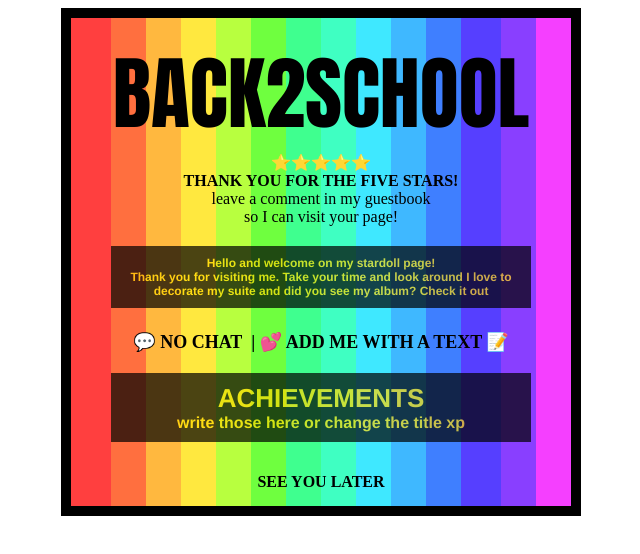
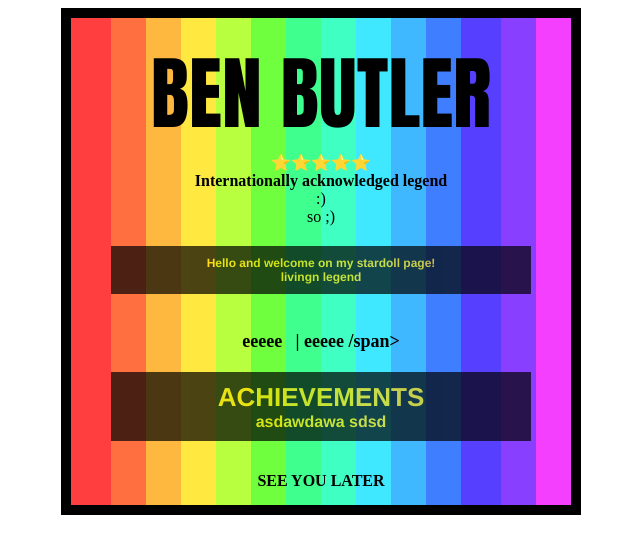
Before and after one commit to benbtler/benbtler.github.io, a plain HTML site: page index.html in a window 1280 px wide. Shown: the whole page, without its empty margins (319-959 px from the left). Drawn offline with Linux system fonts and the light colour scheme.

Commit message:
Update index.html

```diff
--- a/index.html
+++ b/index.html
@@ -1,22 +1,22 @@
  <p style="border: 10px solid black;background: linear-gradient(90deg, #FF3F3F 8%, #FF6F3F 8%, #FF6F3F 15%, #FFB83F 15%, #FFB83F 22%, #FFE83F 22%, #FFE83F 29%, #B8FF3F 29%, #B8FF3F 36%, #6FFF3F 36%, #6FFF3F 43%, #3FFF8F 43%, #3FFF8F 50%, #3FFFC2 50%, #3FFFC2 57%, #3FE8FF 57%, #3FE8FF 64%, #3FB8FF 64%, #3FB8FF 71%, #3F7FFF 71%, #3F7FFF 78%, #563FFF 78%, #563FFF 86%, #893FFF 86%, #893FFF 93%, #F53FFF 93%);   width:500px; margin:auto; text-align: center;color:#000; font-size: 12px; overflow:hidden;" title=" STARDOLL PRESENTATIONS | Made by charly__6__">
     <br />
-    <span style="font-size:80px;"><span style="font-family:impact;"><strong>BACK2SCHOOL</strong></span><br />
+    <span style="font-size:80px;"><span style="font-family:impact;"><strong>BEN BUTLER</strong></span><br />
     <span style="font-size:16px;">⭐️⭐️⭐️⭐️⭐️</span></span><br />
-    <span style="font-size:16px;"><strong>THANK YOU FOR THE FIVE STARS! </strong><br />
-    leave a comment in my guestbook<br />
-    so I can visit your page!</span><br />
+    <span style="font-size:16px;"><strong>Internationally acknowledged legend </strong><br />
+    :)<br />
+    so  ;) </span><br />
     <br />
     <strong><span style="font-size:12px;"><span style="font-family:helvetica;"><span style="opacity:0.7;background-color: #000; padding: 10px; margin-left: 40px;margin-right: 50px; color: #FFD801; float: left; margin-top: 5px; text-align: center; width: 400px; overflow-x: hidden;" title="made by charly__6__ + brilhamebookstardoll ">Hello and welcome on my stardoll page!<br />
-    Thank you for visiting me. Take your time and look around I love to decorate my suite and did you see my album? Check it out </span></span></span></strong><br />
+    livingn legend </span></span></span></strong><br />
     <br />
     <br />
     <br />
     <br />
     <br />
-    <strong><span style="font-size:18px;">💬 NO CHAT&nbsp; | 💕 ADD ME WITH A TEXT 📝</span></strong><br />
+    <strong><span style="font-size:18px;">eeeee &nbsp; | eeeee /span></strong><br />
     <br />
     <span style="font-size:26px;"><strong><span style="font-family:helvetica;"><span style="opacity:0.7;background-color: #000; padding: 10px; margin-left: 40px;margin-right: 50px; color: #FFD801; float: left; margin-top: 5px; text-align: center; width: 400px; overflow-x: hidden;" title="made by charly__6__ + brilhamebookstardoll ">ACHIEVEMENTS<br />
-    <span style="font-size:16px;">write those here or change the title xp</span></span></span></strong></span><br />
+    <span style="font-size:16px;"> asdawdawa sdsd </span></span></span></strong></span><br />
     <br />
     <br />
     <br />
```
